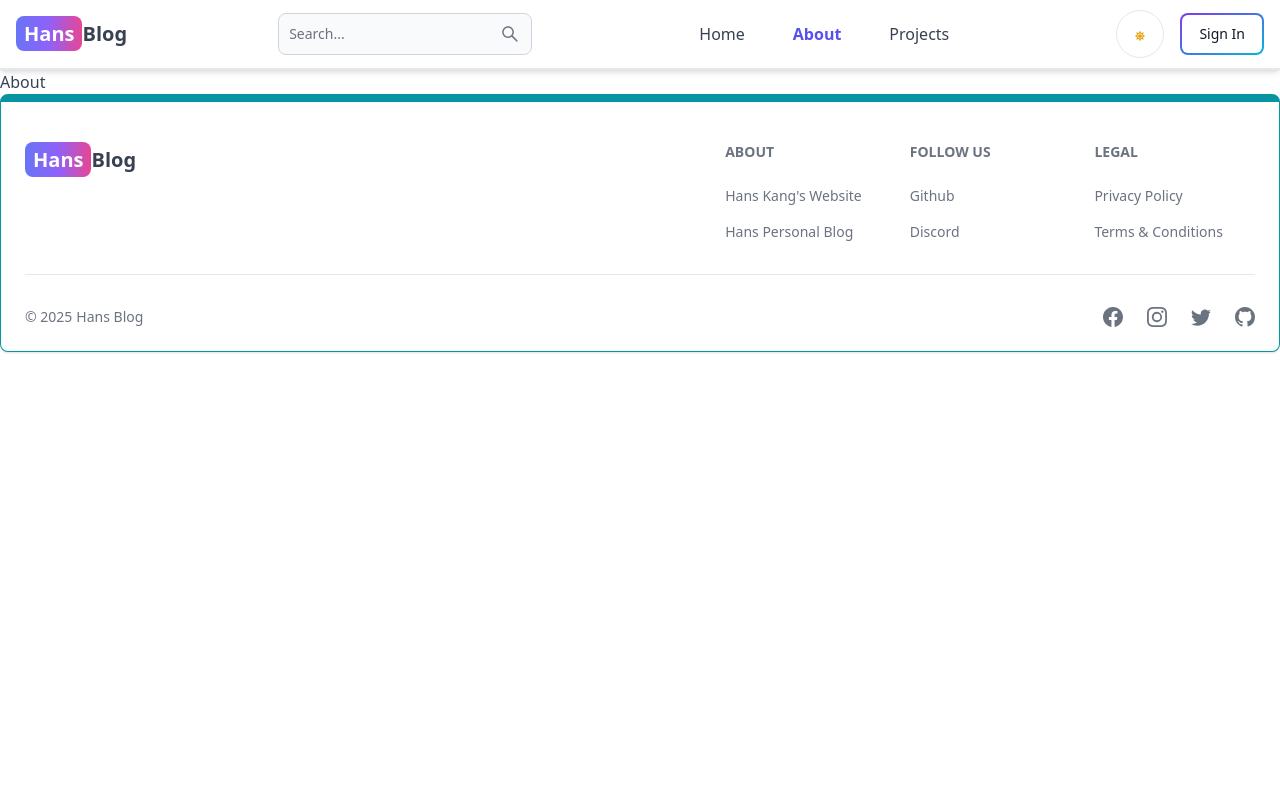
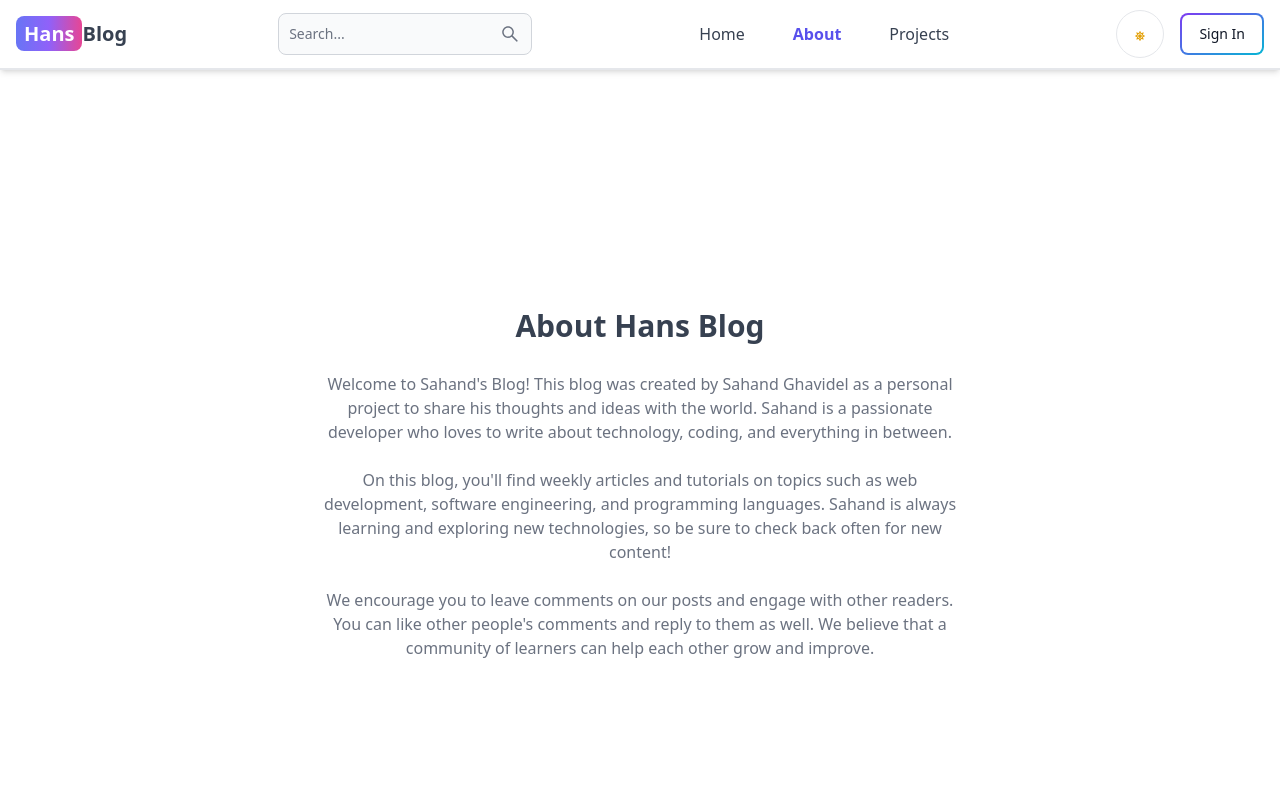
Before and after one commit to hanskkangg/hans_blog_new_repo, a React (Vite) app in the folder client/: page /about in a window 1280 px wide. Shown: the top 800 px of the page. Built offline with nearby package versions, Linux system fonts and the light colour scheme; no server answers.

Commit message:
About complete

```diff
--- a/client/src/pages/About.jsx
+++ b/client/src/pages/About.jsx
@@ -1,9 +1,35 @@
-import React from 'react'
+export default function About() {
+  return (
+    <div className='min-h-screen flex items-center justify-center'>
+      <div className='max-w-2xl mx-auto p-3 text-center'>
+        <div>
+          <h1 className='text-3xl font font-semibold text-center my-7'>
+            About Hans Blog
+          </h1>
+          <div className='text-md text-gray-500 flex flex-col gap-6'>
+            <p>
+              Welcome to Sahand's Blog! This blog was created by Sahand Ghavidel
+              as a personal project to share his thoughts and ideas with the
+              world. Sahand is a passionate developer who loves to write about
+              technology, coding, and everything in between.
+            </p>
 
-const About = () => {
-  return (
-    <div>About</div>
-  )
+            <p>
+              On this blog, you'll find weekly articles and tutorials on topics
+              such as web development, software engineering, and programming
+              languages. Sahand is always learning and exploring new
+              technologies, so be sure to check back often for new content!
+            </p>
+
+            <p>
+              We encourage you to leave comments on our posts and engage with
+              other readers. You can like other people's comments and reply to
+              them as well. We believe that a community of learners can help
+              each other grow and improve.
+            </p>
+          </div>
+        </div>
+      </div>
+    </div>
+  );
 }
-
-export default About
```
